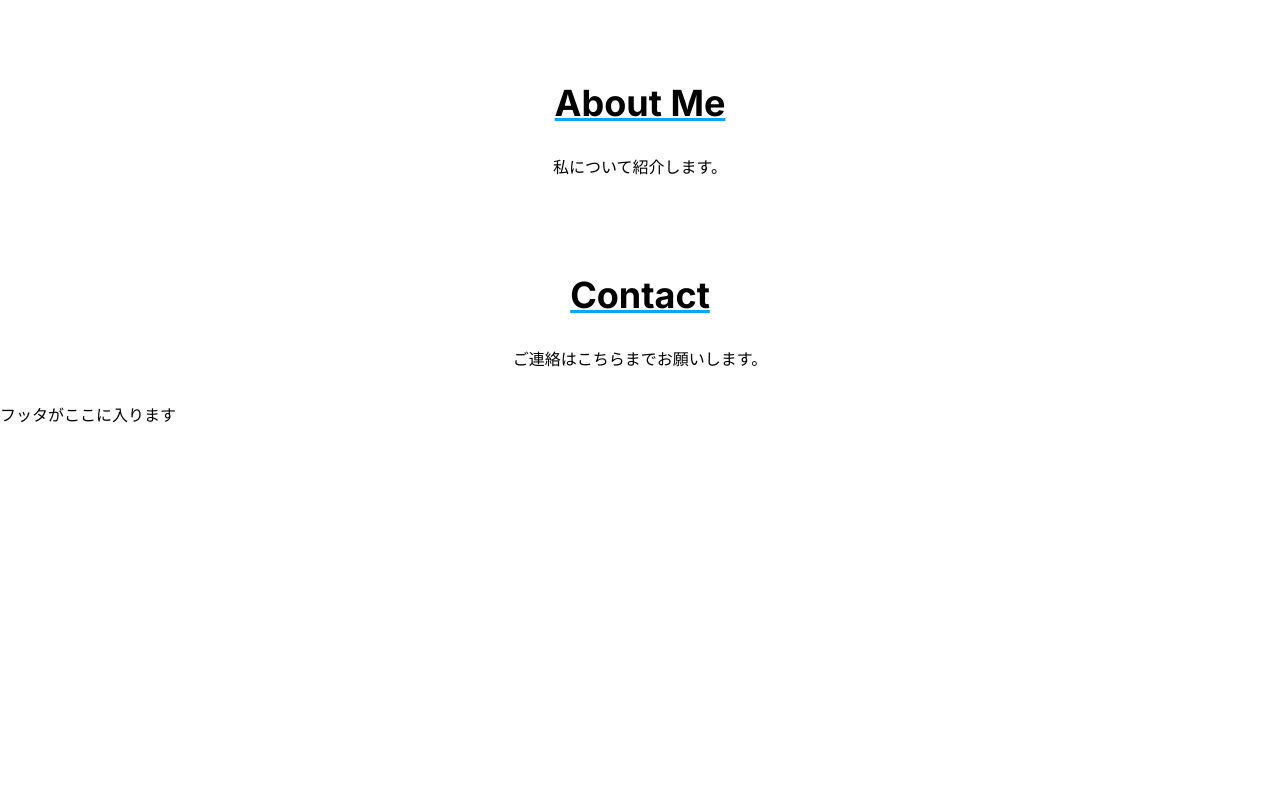
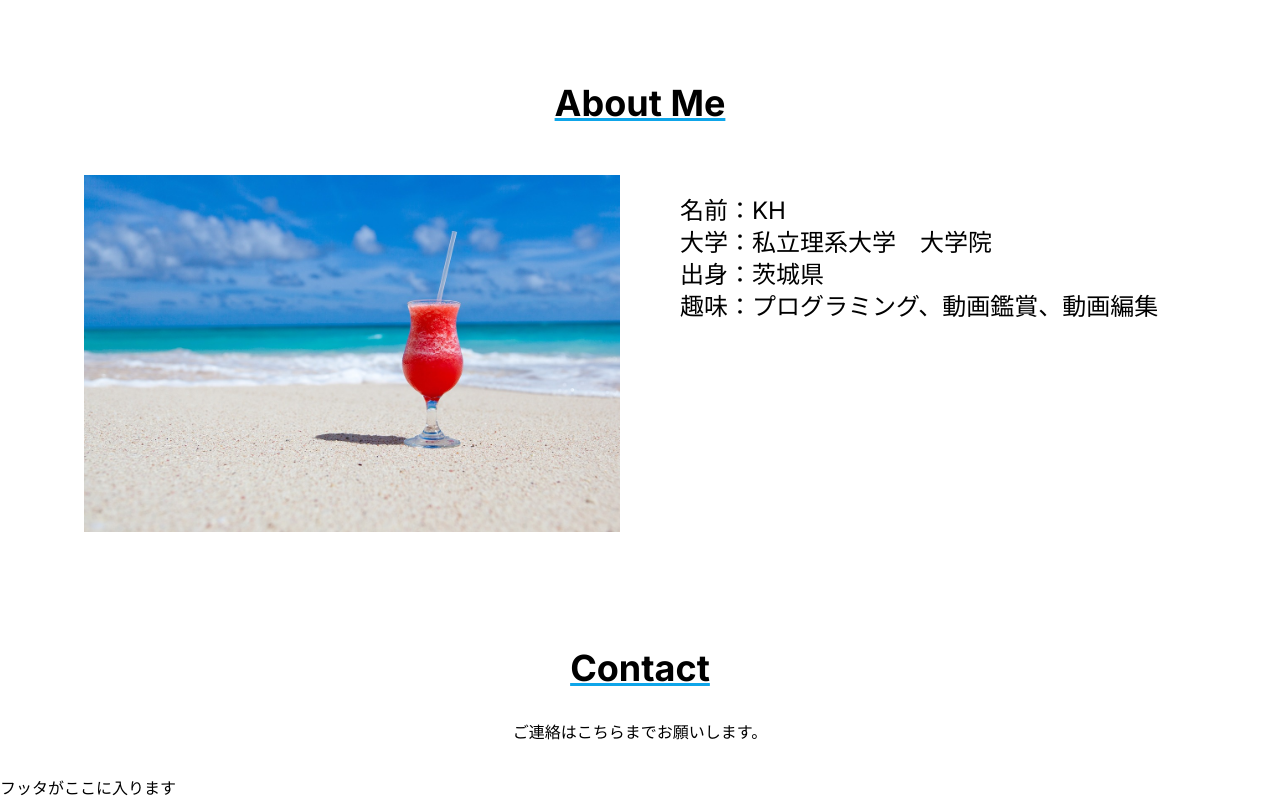
Before and after one commit to KHashimoto3/KH_Portfolio, a Next.js app in the folder front/: page / in a window 1280 px wide. Shown: the part 845-1645 px from the top of the page. Before the commit the page ends 1272 px from the top, so only its background shows below. Built offline with nearby package versions, Linux system fonts and the light colour scheme.

Commit message:
about-meを記述した。

```diff
--- a/front/src/features/about-me/aboutMe.tsx
+++ b/front/src/features/about-me/aboutMe.tsx
@@ -1,11 +1,21 @@
 import { SectionTitle } from "@/components/header/sectionTitle";
+import Image from "next/image";
+import aboutMeImg from "../../../public/about-me-img.jpg";
 
 export const AboutMe = () => {
   return (
     <div id="about-me" className="w-full p-8 bg-white">
       <SectionTitle text="About Me" />
-      <div className="text-center">
-        <p>私について紹介します。</p>
+      <div className="flex flex-row mx-8">
+        <div className="basis-1/2 p-5">
+          <Image src={aboutMeImg} alt="about-me" />
+        </div>
+        <div className="basis-1/2 p-10 text-2xl">
+          <p>名前：KH</p>
+          <p>大学：私立理系大学　大学院</p>
+          <p>出身：茨城県</p>
+          <p>趣味：プログラミング、動画鑑賞、動画編集</p>
+        </div>
       </div>
     </div>
   );
```
Also changed, not shown: front/public/about-me-img.jpg (added).
